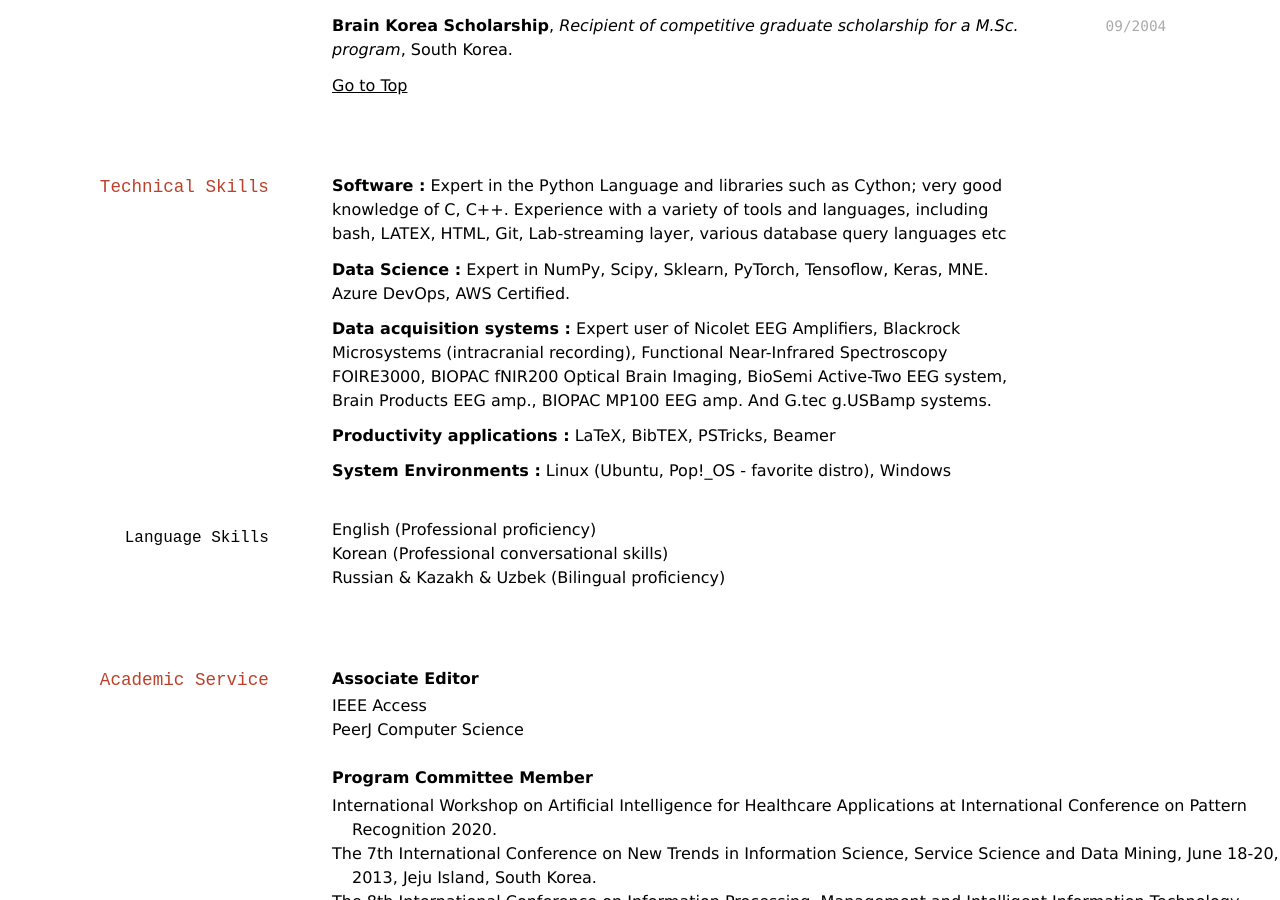
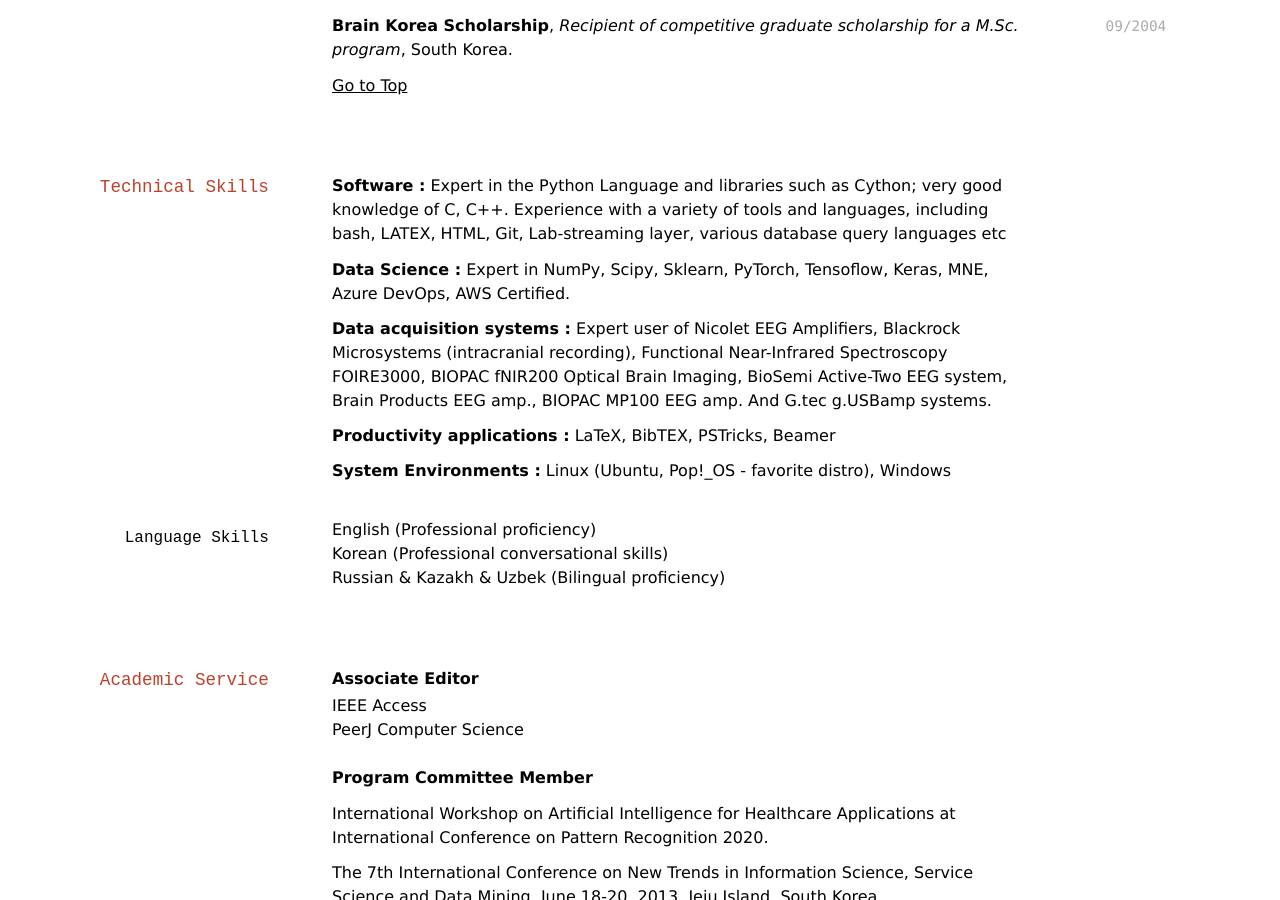
Before and after one commit to berdakh/berdakh.github.io, a Jekyll site: the page built from index.md, in a window 1280 px wide and 900 px high, scrolled down 8455 px. Built offline with Jekyll 4.4.1, drawn with Linux system fonts in a browser that asks for light colours; nearby versions of some CDN libraries; a style sheet for code colours, icons or effects is not loaded.

```diff
--- a/index.md
+++ b/index.md
@@ -385,7 +385,7 @@ correction for overground walking using entropy-based unbalanced optode decision
 **Software :** Expert in the Python Language and libraries such as Cython; very good knowledge of C,
 C++. Experience with a variety of tools and languages, including bash, LATEX, HTML, Git, Lab-streaming layer, various database query languages etc
 
-**Data Science :** Expert in NumPy, Scipy, Sklearn, PyTorch, Tensoflow, Keras, MNE. Azure DevOps, AWS Certified.
+**Data Science :** Expert in NumPy, Scipy, Sklearn, PyTorch, Tensoflow, Keras, MNE, Azure DevOps, AWS Certified.
 
 **Data acquisition systems :** Expert user of Nicolet EEG Amplifiers, Blackrock Microsystems (intracranial recording), Functional Near-Infrared Spectroscopy FOIRE3000, BIOPAC fNIR200 Optical Brain Imaging, BioSemi Active-Two EEG system, Brain Products EEG amp., BIOPAC MP100 EEG amp. And G.tec g.USBamp systems.
 
@@ -404,16 +404,24 @@ C++. Experience with a variety of tools and languages, including bash, LATEX, HT
  - PeerJ Computer Science
 
 **Program Committee Member**
-- International Workshop on Artificial Intelligence for Healthcare Applications at International Conference on Pattern Recognition 2020.
-- The 7th International Conference on New Trends in Information Science, Service Science and Data Mining, June 18-20, 2013, Jeju Island, South Korea.
-- The 8th International Conference on Information Processing, Management and Intelligent Information Technology, April 1-3, 2013, Seoul, South Korea.
-- The 16th North-East Asia Symposium on Nano, Information Technology and Reliability, Oct.24-26, 2011, South Macao.
+
+International Workshop on Artificial Intelligence for Healthcare Applications at International Conference on Pattern Recognition 2020.
+
+The 7th International Conference on New Trends in Information Science, Service Science and Data Mining, June 18-20, 2013, Jeju Island, South Korea.
+
+The 8th International Conference on Information Processing, Management and Intelligent Information Technology, April 1-3, 2013, Seoul, South Korea.
+
+The 16th North-East Asia Symposium on Nano, Information Technology and Reliability, Oct.24-26, 2011, South Macao.
 
 **Session Chair**
-- The 6th International Conference on Brain-Computer Interface (BCI), IEEE, 2018, South Korea
-- IEEE International Conference on Multisensor Fusion and Integration for Intelligent Systems, 2017, Daegu, South Korea.
-- The 6th Int. Conference on Networked Computing, May 11-13, 2010, Gyeongju, South Korea.
-- International Conference on Control Automation and Systems Oct.27-30, 2010, Seoul, South Korea.
+
+The 6th International Conference on Brain-Computer Interface (BCI), IEEE, 2018, South Korea
+
+IEEE International Conference on Multisensor Fusion and Integration for Intelligent Systems, 2017, Daegu, South Korea.
+
+The 6th Int. Conference on Networked Computing, May 11-13, 2010, Gyeongju, South Korea.
+
+International Conference on Control Automation and Systems Oct.27-30, 2010, Seoul, South Korea.
 
 **Occasional Reviewer**
 - IEEE Transactions on Neural Networks and Learning Systems
```
